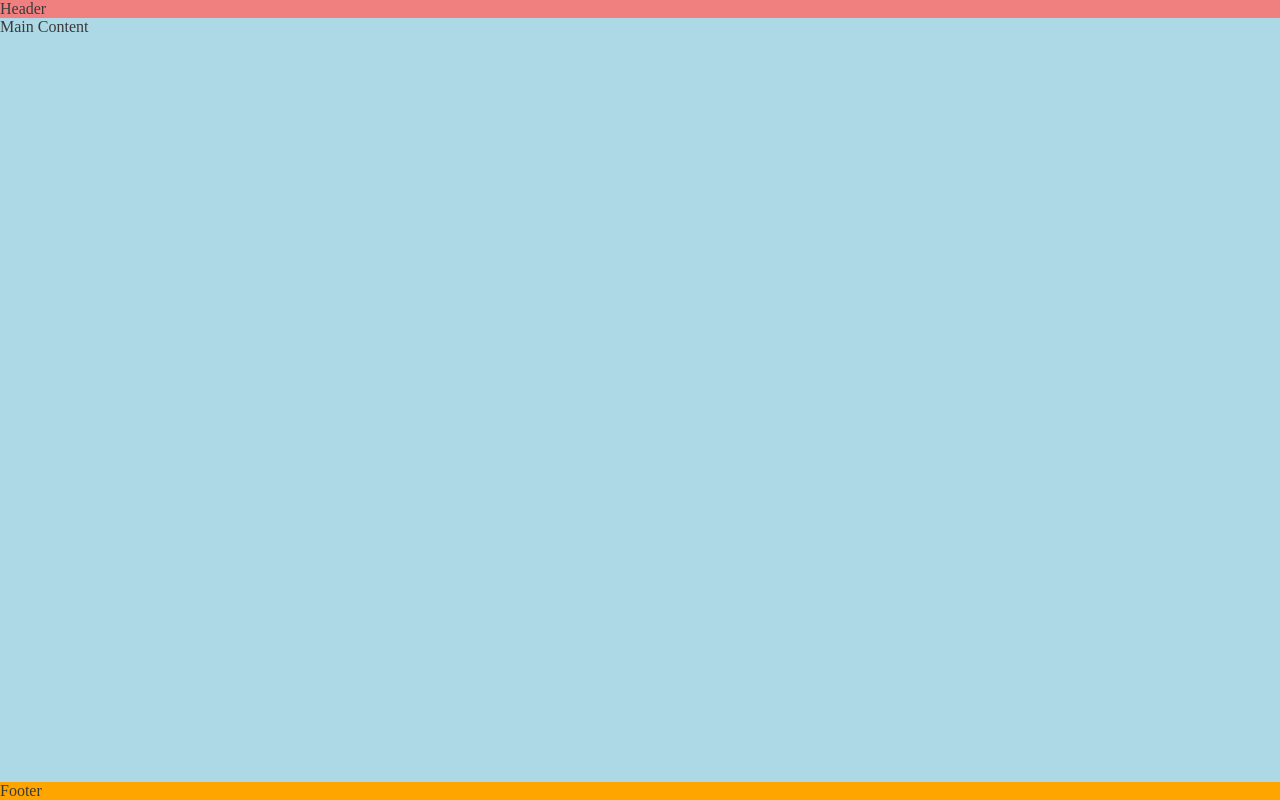
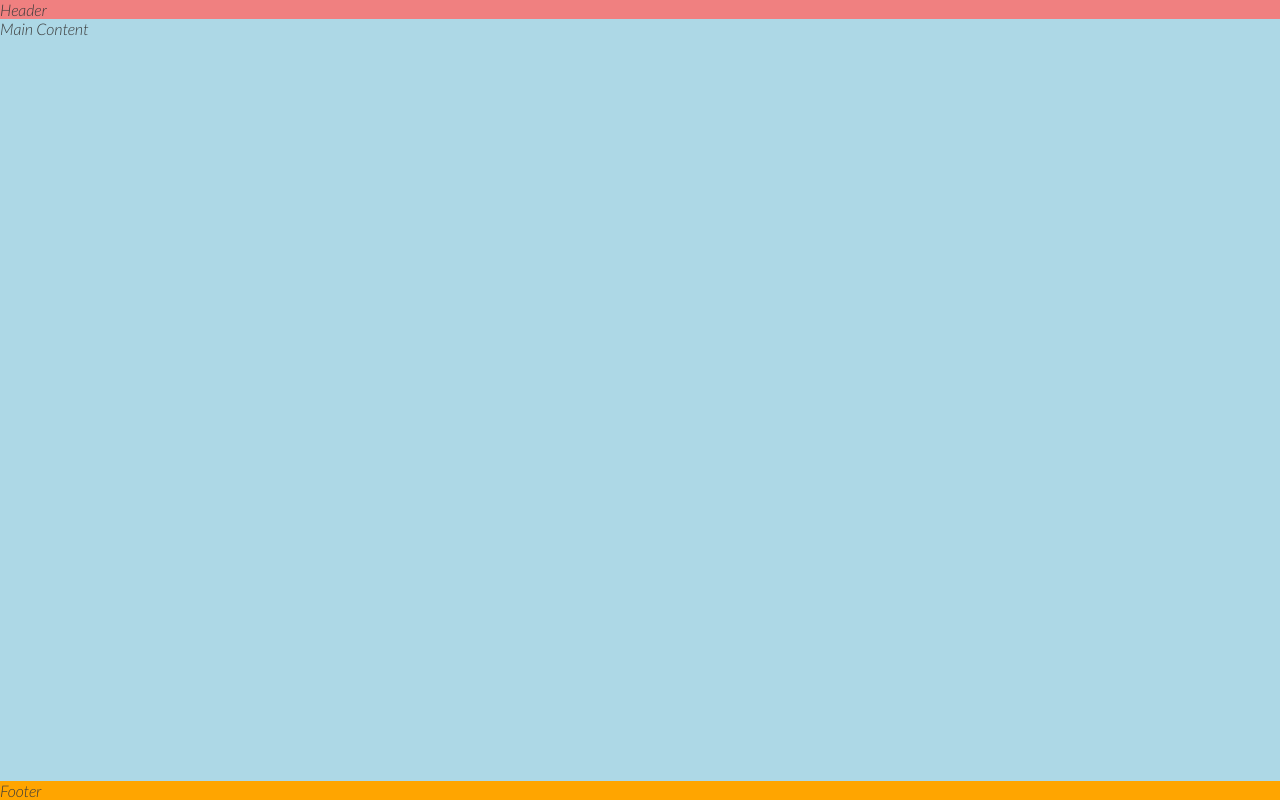
Before and after one commit to JOCPhys/Love-Running-JOC, a plain HTML site: page index.html in a window 1280 px wide. Drawn offline with Linux system fonts and the light colour scheme.

Commit message:
Add 'Lato' font-family to body

```diff
--- a/assets/css/style.css
+++ b/assets/css/style.css
@@ -1,3 +1,6 @@
+/* google fonts import */
+@import url('https://fonts.googleapis.com/css2?family=Lato:ital,wght@1,300&family=Oswald:wght@200..700&display=swap');
+
 /*Asterisk wildcard selector to override default styles added by the browser*/
 * {
     padding: 0;
@@ -12,6 +15,7 @@ body {
     flex-direction: column;
     /*generic project styles*/
     color: #3a3a3a;
+    font-family: 'Lato', sans-serif;
 }
 /*header */
 header {
```
